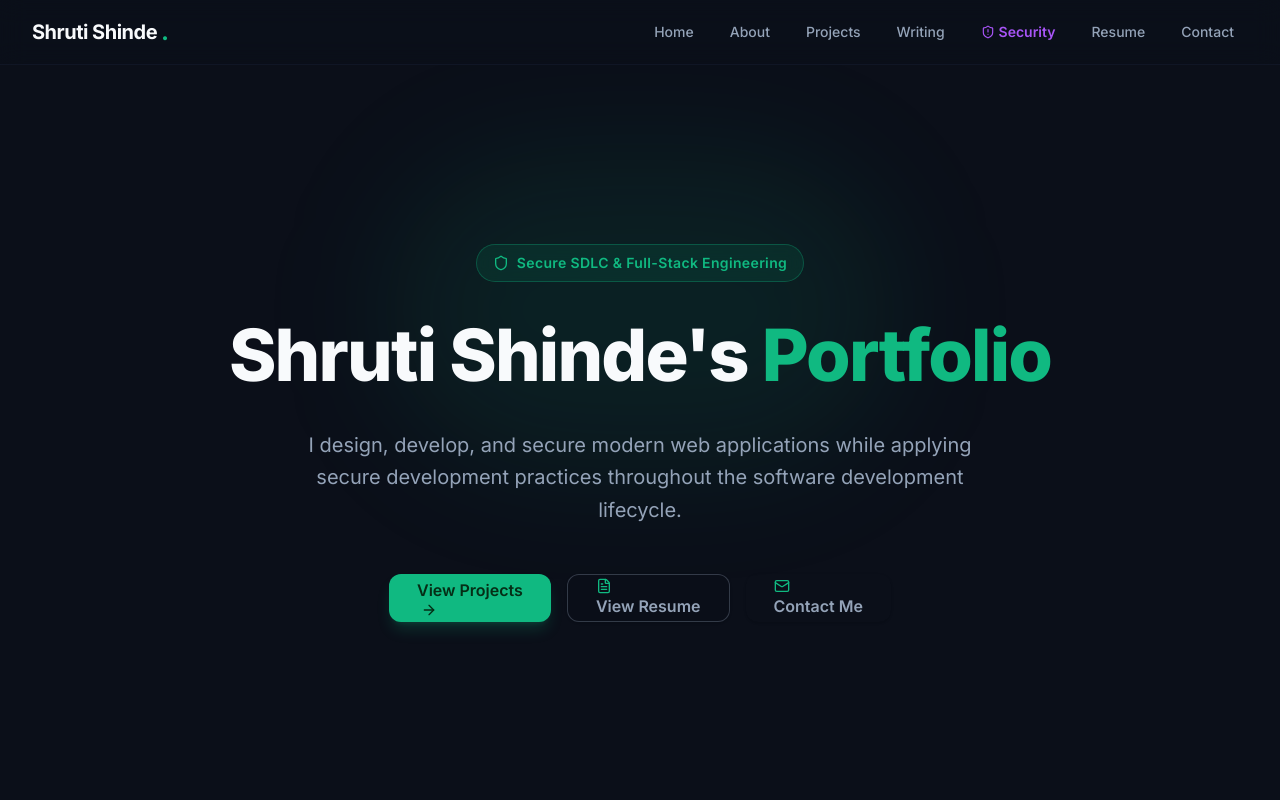
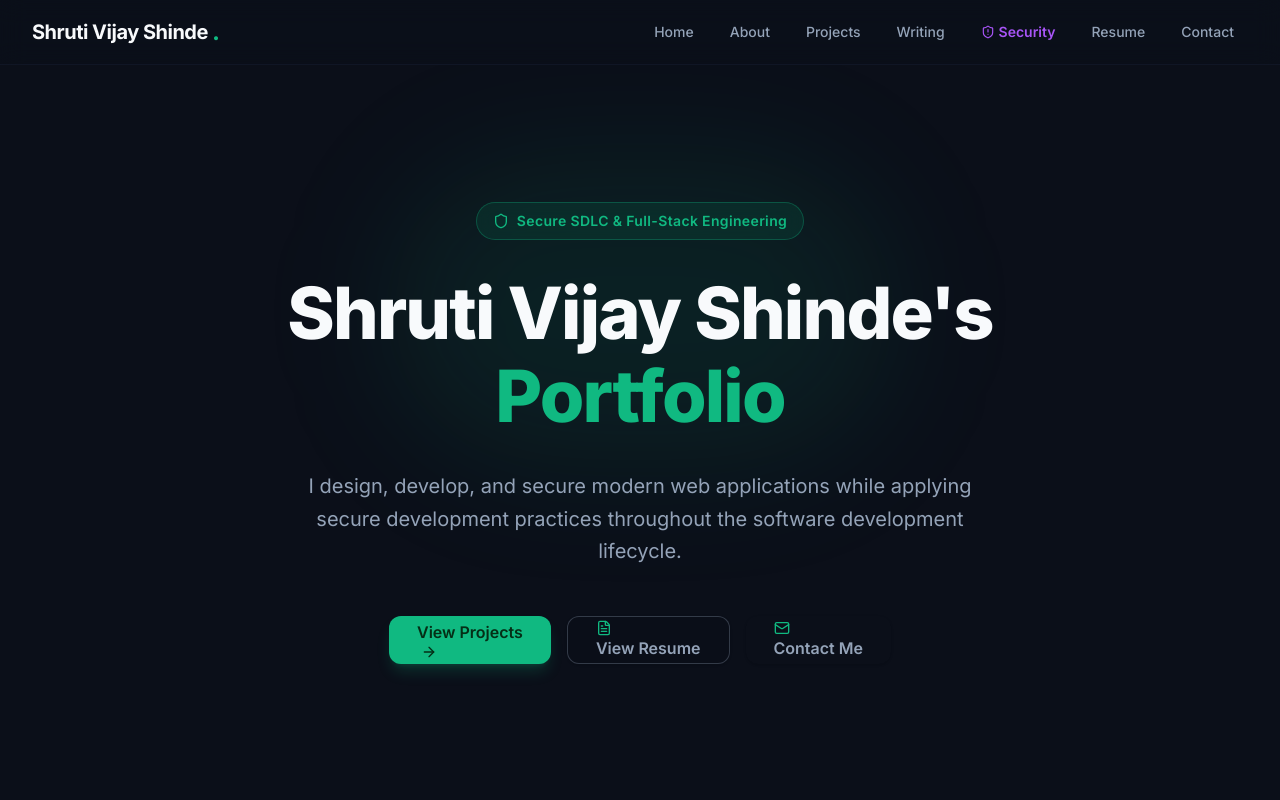
Before and after one commit to ShrutiiiShinde/secure-dev-portfolio, a Next.js app: page / in a window 1280 px wide. Shown: the top 800 px of the page. Built offline with nearby package versions, Linux system fonts and the light colour scheme.

Commit message:
changed my portfolio's name

```diff
--- a/components/Navbar.tsx
+++ b/components/Navbar.tsx
@@ -25,7 +25,7 @@ export default function Navbar() {
           href="/#home"
           className="text-lg sm:text-xl font-bold tracking-tight text-foreground hover:text-primary transition-colors flex items-center gap-1"
         >
-          <span>Shruti Shinde</span>
+          <span>Shruti Vijay Shinde</span>
           <span className="text-primary text-2xl leading-none">.</span>
         </Link>
 
--- a/components/sections/HeroSection.tsx
+++ b/components/sections/HeroSection.tsx
@@ -25,7 +25,7 @@ export default function HeroSection() {
           {/* Title */}
           <HeroEntrance delay={0.15}>
             <h1 className="text-4xl sm:text-6xl lg:text-7xl font-extrabold tracking-tight text-foreground leading-[1.15]">
-              Shruti Shinde&apos;s{" "}
+              Shruti Vijay Shinde&apos;s{" "}
               <span className="text-primary">
                 Portfolio
               </span>
```
